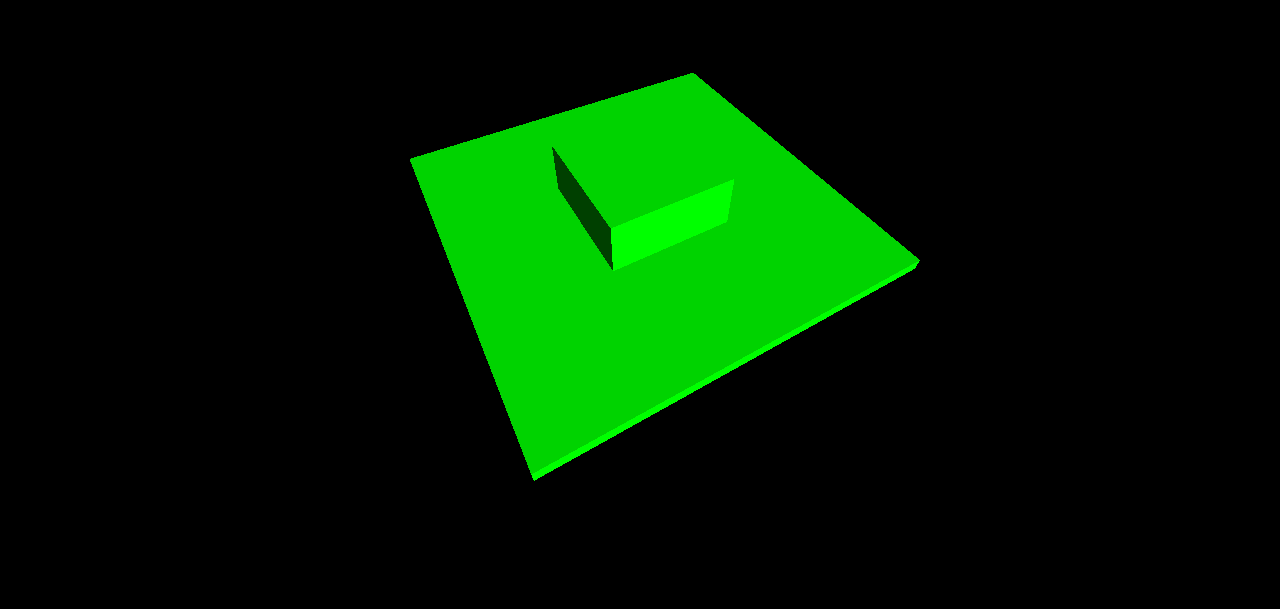
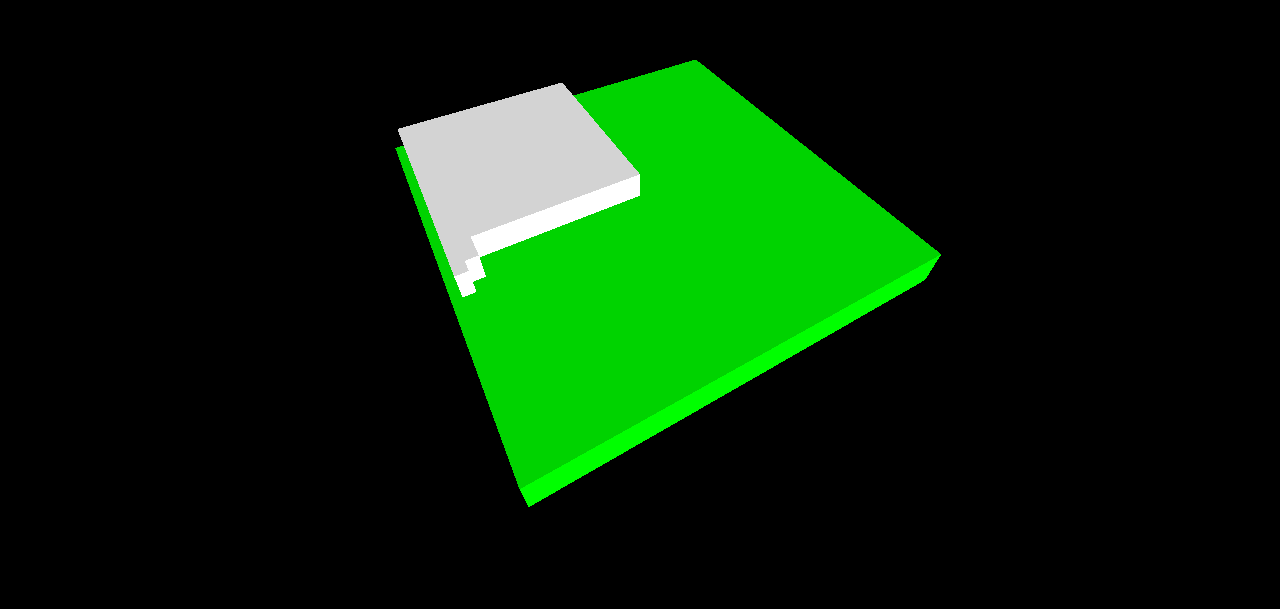
Before and after one commit to egueli/hilbert, a plain HTML site: page index.html in a window 1280 px wide. Shown: the part 191-804 px from the top of the page. Drawn offline with Linux system fonts and the light colour scheme; animation ran at ten frames a second.

Commit message:
2D hilbert shapes in 3D scene

```diff
--- a/index.html
+++ b/index.html
@@ -29,8 +29,8 @@
 		var rootObject = new THREE.Object3D();
 		scene.add(rootObject);
 
-		camera.position.y = 3;
-		camera.position.z = 3;
+		camera.position.y = 1;
+		camera.position.z = 1;
 		camera.lookAt(new THREE.Vector3(0,0,0));
 
 		buildGeometries();
@@ -45,18 +45,25 @@
 		render();
 
 		function buildGeometries() {
-			var geometry = new THREE.BoxGeometry( 1, 1, 1 );
-			var material = new THREE.MeshLambertMaterial( { color: 0x00ff00 } );
-			var cube = new THREE.Mesh( geometry, material );
-			rootObject.add( cube );
+			var green = new THREE.MeshLambertMaterial( { color: 0x00ff00 } );
 
-			rootObject.add(new THREE.Mesh(new THREE.BoxGeometry(3,0.1,3), material));
+			rootObject.add(new THREE.Mesh(new THREE.BoxGeometry(1.05,0.1,1.05), green));
+
+			traverseRangeInHilbert(5, 0, 0.255, function(x, y, size) {
+				var white = new THREE.MeshLambertMaterial( { color: 0xffffff } );
+				var geometry = new THREE.BoxGeometry(size,0.25,size);
+				var block = new THREE.Mesh(geometry, white);
+				block.position.x = x - 0.5 + size / 2;
+				block.position.z = y - 0.5 + size / 2;
+				rootObject.add(block);
+			});
 		}
 
 
 		function traverseRangeInHilbert(level, from, to, callback) {
 			var size_t =  (1<<(2*level));
-var size_2d = (1<<level);
+			var size_2d = (1<<level);
+			var blockSize = 1 / size_2d;
 			from = Math.max(0, from);
 			to = Math.min(to, 1);
 			var from_t = Math.round(from * size_t);
@@ -65,12 +72,9 @@ var size_2d = (1<<level);
 				var xyH = hilbert.d2xy(level, t);
 				var x = xyH[0] / size_2d;
 				var y = xyH[1] / size_2d;
-				callback(x, y);
+				callback(x, y, blockSize);
 			}
 		}
-
-		traverseRangeInHilbert();
-
 	</script>
 </body>
 </html>
```
